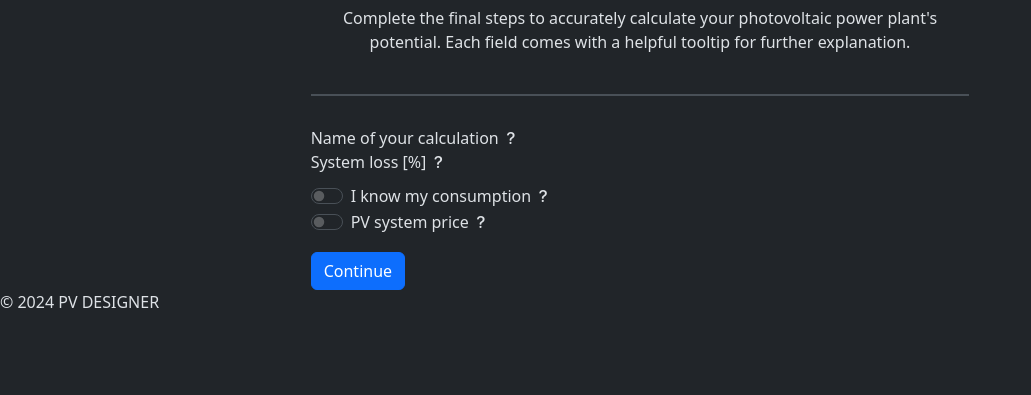
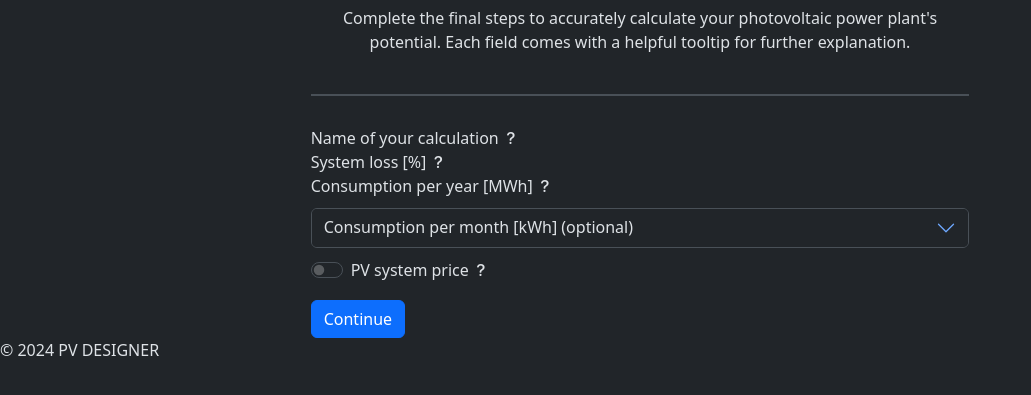
Before and after one commit to tomc02/pv-designer, a Django app: template pv_designer/web_pv_designer/templates/data_page.html in a window 1280 px wide. Shown: the part 214-609 px from the top of the page, without its empty margins (0-1031 px from the left). Run offline with Django 4.2, Linux system fonts and the light colour scheme; the template is opened without the code that fills it: values that come from a table or form of the project are taken from there, others are empty; some libraries are stand-ins or nearby versions.

Commit message:
Removed some unused code

```diff
--- a/pv_designer/web_pv_designer/forms.py
+++ b/pv_designer/web_pv_designer/forms.py
@@ -34,7 +34,7 @@ class SolarPanelForm(forms.ModelForm):
 
     class Meta:
         model = PVSystemDetails
-        fields = ['title', 'system_loss', 'pv_electricity_price', 'pv_system_cost', 'interest', 'lifetime', 'known_consumption', 'consumption_per_year']
+        fields = ['title', 'system_loss', 'pv_electricity_price', 'pv_system_cost', 'interest', 'lifetime', 'consumption_per_year']
         widgets = {
             'title': forms.TextInput(attrs={'class': 'form-control'}),
             'system_loss': forms.NumberInput(attrs={'class': 'form-control'}),
@@ -42,7 +42,6 @@ class SolarPanelForm(forms.ModelForm):
             'pv_system_cost': forms.NumberInput(attrs={'class': 'form-control'}),
             'interest': forms.NumberInput(attrs={'class': 'form-control'}),
             'lifetime': forms.NumberInput(attrs={'class': 'form-control'}),
-            'known_consumption': forms.CheckboxInput(attrs={'class': 'form-check-input'}),
             'consumption_per_year': forms.NumberInput(attrs={'class': 'form-control'}),
         }
 
--- a/pv_designer/web_pv_designer/models.py
+++ b/pv_designer/web_pv_designer/models.py
@@ -43,7 +43,6 @@ class PVSystemDetails(models.Model):
     pv_system_cost = models.FloatField(blank=True, null=True)
     interest = models.FloatField(blank=True, null=True)
     lifetime = models.IntegerField(blank=True, null=True)
-    known_consumption = models.BooleanField(default=False)
     consumption_per_year = models.FloatField(blank=True, null=True)
     created_at = models.DateTimeField(auto_now_add=True)
 
--- a/pv_designer/web_pv_designer/templates/data_page.html
+++ b/pv_designer/web_pv_designer/templates/data_page.html
@@ -27,7 +27,7 @@
                             {{ form.title }}
                         </div>
 
-                        <div class="form-group last-input">
+                        <div class="form-group">
                             <label for="{{ form.system_loss.id_for_label }}">System loss [%]
                                 <i class="bi bi-question-lg"
                                    data-bs-toggle="tooltip"
@@ -38,16 +38,7 @@
 
                         </div>
 
-                        <div class="form-check form-switch">
-                            <input class="form-check-input" type="checkbox" name="{{ form.known_consumption.name }}"
-                                   id="{{ form.known_consumption.id_for_label }}"></input>
-                            <label class="form-check-label" for="{{ form.known_consumption.id_for_label }}">I know my
-                                consumption
-                                <i class="bi bi-question-lg" data-bs-toggle="tooltip" data-bs-placement="right"
-                                   title="Check this if you know your annual electricity consumption."></i></label>
-                        </div>
-
-                        <div id="consumptionInput" style="display:none;" class="last-input">
+                        <div id="consumptionInput" class="last-input">
                             <div class="form-group" style="margin-bottom: 10px">
                                 <label for="{{ form.consumption_per_year.id_for_label }}">Consumption per year [MWh]
                                     <i class="bi bi-question-lg" data-bs-toggle="tooltip" data-bs-placement="right"
@@ -142,13 +133,10 @@
             checkbox.trigger('change');
         }
         toggleElementVisibility($('#{{ form.pv_electricity_price.auto_id }}'), 'pvElectricityPriceInputs');
-        toggleElementVisibility($('#{{ form.known_consumption.auto_id }}'), 'consumptionInput');
 
         const pvElectricityPriceDefaultValue = "{{ form.pv_electricity_price.value }}";
-        const knownConsumptionDefaultValue = "{{ form.known_consumption.value }}";
 
         $(`#${'{{ form.pv_electricity_price.id_for_label }}'}`).prop('checked', pvElectricityPriceDefaultValue === "True").trigger('change');
-        $(`#${'{{ form.known_consumption.id_for_label }}'}`).prop('checked', knownConsumptionDefaultValue === "True").trigger('change');
 
         $('#{{ form.system_loss.id_for_label }}').val(14);
 
```
Also changed, not shown: pv_designer/web_pv_designer/utils/pdf_report.py (+7 -24 lines), pv_designer/media/map_images/4.png.
